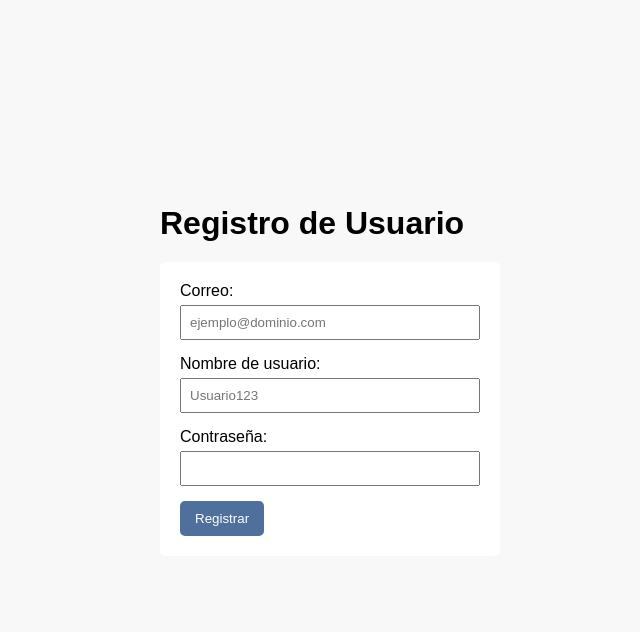
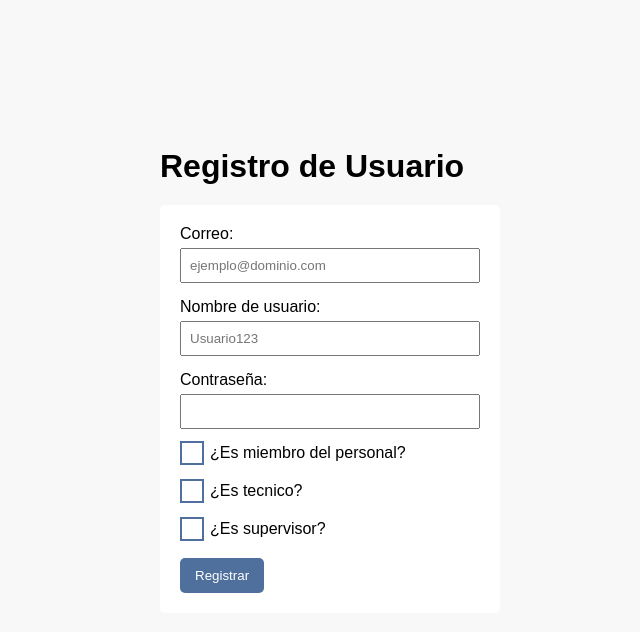
Before and after one commit to sanjaygrr/Biobanco, a Django app: page /signup/ in a window 1280 px wide. Shown: the part 70-702 px from the top of the page, without its empty margins (310-950 px from the left). Run offline with Django 4.2, Linux system fonts and the light colour scheme; some libraries are stand-ins or nearby versions.

Commit message:
feat(usuarios)

```diff
--- a/Biobanco/muestras/templates/signup.html
+++ b/Biobanco/muestras/templates/signup.html
@@ -51,6 +51,45 @@
         button:hover {
             background-color: rgb(79, 100, 150);
         }
+        /* Estilos para los campos de selección personalizados */
+.styled-checkbox {
+    display: none; /* Oculta el checkbox estándar */
+}
+
+.styled-label {
+    display: inline-block;
+    padding-left: 30px;
+    position: relative;
+    cursor: pointer;
+}
+
+.styled-label:before {
+    content: '';
+    position: absolute;
+    left: 0;
+    top: 50%;
+    transform: translateY(-50%);
+    width: 20px;
+    height: 20px;
+    border: 2px solid #4F709C;
+    background-color: #fff;
+}
+
+/* Estilos para el checkbox cuando está marcado */
+.styled-checkbox:checked + .styled-label:before {
+    background-color: #4F709C;
+}
+
+/* Estilos para la marca (✔️) dentro del checkbox cuando está marcado */
+.styled-checkbox:checked + .styled-label:before:after {
+    content: '\2714'; /* Carácter Unicode para el símbolo de marca (✔️) */
+    position: absolute;
+    top: 50%;
+    left: 50%;
+    transform: translate(-50%, -50%);
+    font-size: 16px;
+    color: #fff;
+}
             </style>
     <script src="//cdn.jsdelivr.net/npm/sweetalert2@11"></script>
 </head>
@@ -95,11 +134,29 @@
     <input type="text" id="username" name="username" placeholder="Usuario123" required>
         </div>
 
+        <!-- Campo de contraseña -->
         <div class="form-group">
             <label for="password">Contraseña:</label>
             <input type="password" id="password" name="password" required>
         </div>
 
+        <!-- Campo de staff (miembro del personal) -->
+<div class="form-group">
+    <input type="checkbox" id="is_staff" name="is_staff" class="styled-checkbox">
+    <label class="styled-label" for="is_staff">¿Es miembro del personal?</label>
+</div>
+
+<!-- Campo de administrador -->
+<div class="form-group">
+    <input type="checkbox" id="is_admin" name="is_admin" class="styled-checkbox">
+    <label class="styled-label" for="is_admin">¿Es tecnico?</label>
+</div>
+
+<!-- Campo de superusuario -->
+<div class="form-group">
+    <input type="checkbox" id="is_superuser" name="is_superuser" class="styled-checkbox">
+    <label class="styled-label" for="is_superuser">¿Es supervisor?</label>
+</div>
         <!-- Botón de envío -->
         <button type="submit">Registrar</button>
     </form>
--- a/Biobanco/muestras/templates/user_list.html
+++ b/Biobanco/muestras/templates/user_list.html
@@ -68,8 +68,8 @@
                 <th>Nombre de Usuario</th>
                 <th>Correo Electrónico</th>
                 <th>Administrador</th>
-                <th>Personal</th>
-                <th>Superusuario</th>
+                <th>Tecnico</th>
+                <th>Supervisor</th>
             </tr>
         </thead>
         <tbody>
```
Lines whose indentation alone changed are shown as unchanged.
